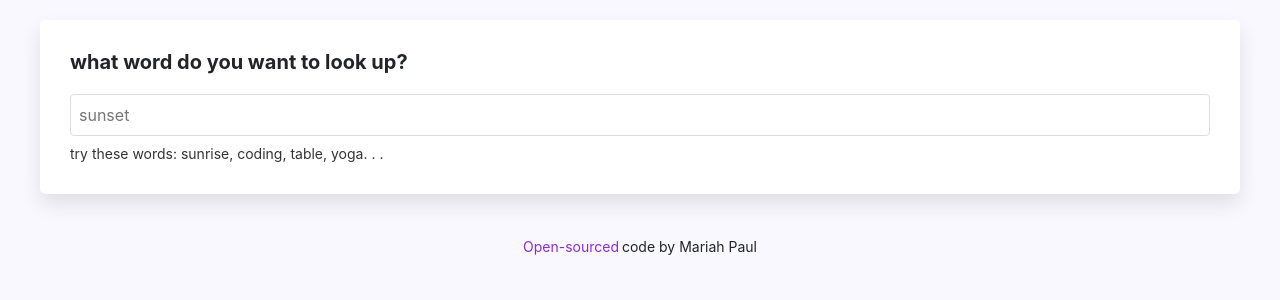
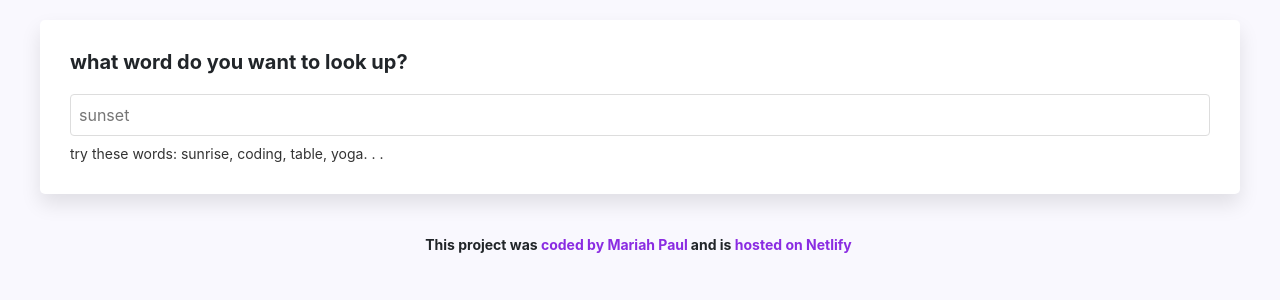
Before and after one commit to nmariahpaul/dictionary-project, a React (Create React App) app: page / in a window 1280 px wide. Shown: the top 300 px of the page. Built offline with nearby package versions, Linux system fonts and the light colour scheme; no server answers.

Commit message:
Created footer with project links

```diff
--- a/src/App.css
+++ b/src/App.css
@@ -11,6 +11,8 @@ body {
 }
 
 .App footer {
+  font-size: 14px;
+  font-weight: bold;
   text-align: center;
   margin: 40px 0;
 }
--- a/src/App.js
+++ b/src/App.js
@@ -11,16 +11,22 @@ export default function App() {
       </main>
       <footer>
         <p>
-          <small>
+          This project was{" "}
           <a
             href="https://github.com/nmariahpaul/dictionary-project"
             target="_blank"
             rel="noopener noreferrer"
           >
-              Open-sourced
+            coded by Mariah Paul
           </a>
-            code by Mariah Paul
-          </small>
+          and is{" "}
+          <a
+            href="https://eclectic-naiad-a616b2.netlify.app/"
+            target="_blank"
+            rel="noopener noreferrer"
+          >
+            hosted on Netlify
+          </a>
         </p>
       </footer>
     </div>
--- a/src/Photos.css
+++ b/src/Photos.css
@@ -5,6 +5,6 @@
 
 .Photos footer {
   font-size: 14px;
-  font-weight: bold;
+  font-weight: normal;
   margin: 0 15px;
 }
```
Lines whose indentation alone changed are shown as unchanged.
